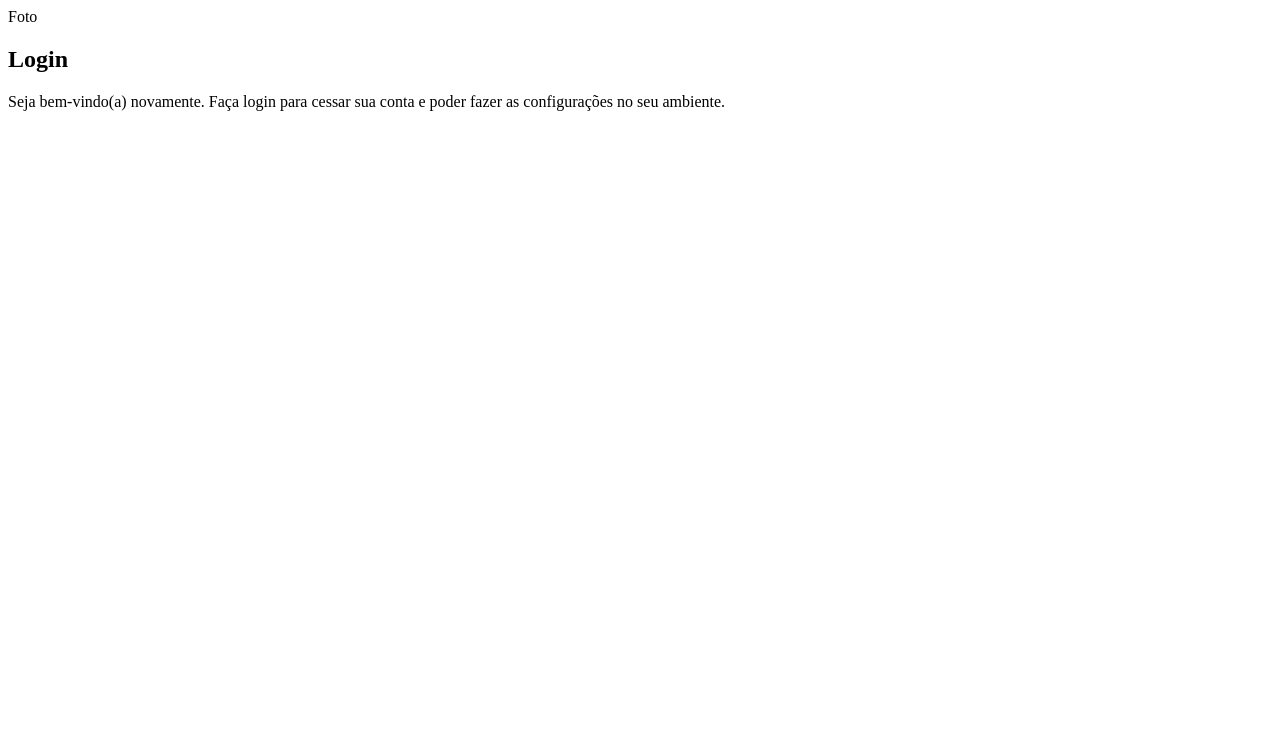
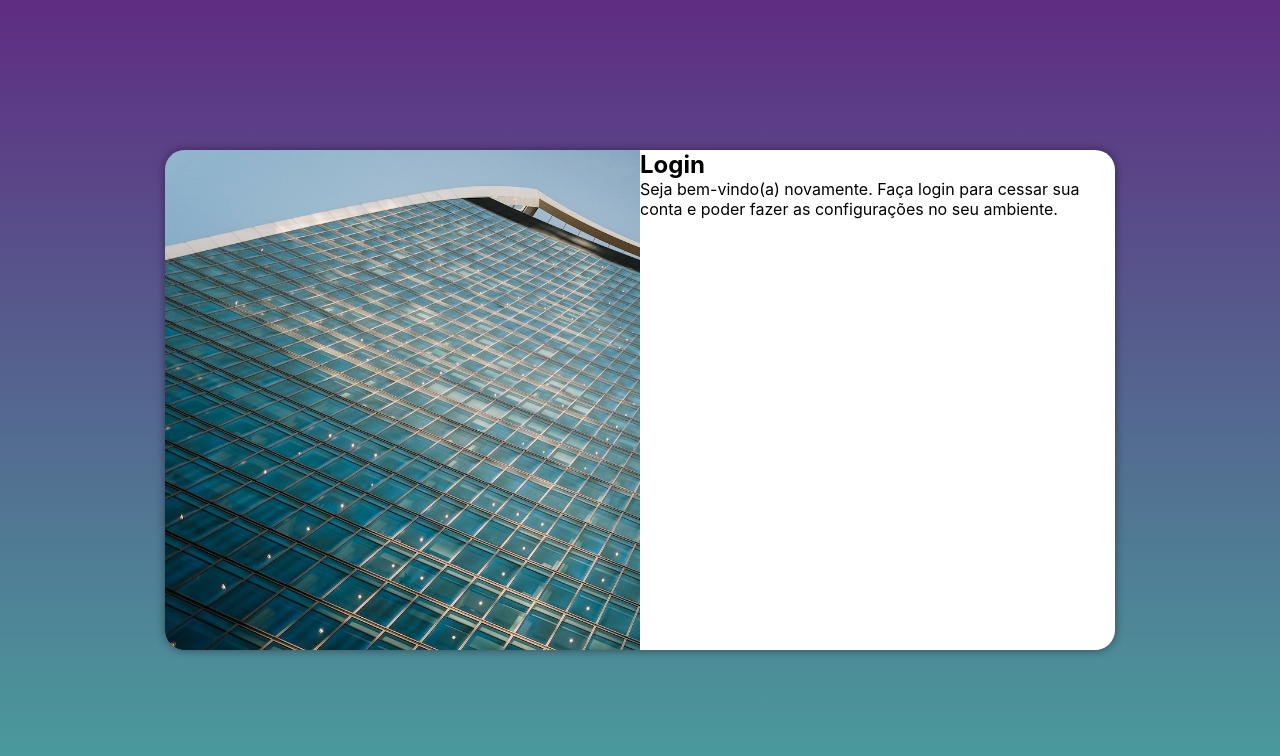
Before and after one commit to maryangela2609/projeto-login, a plain HTML site: page index.html in a window 1280 px wide. Drawn offline with Linux system fonts and the light colour scheme.

Commit message:
media query para outras telas

```diff
--- /dev/null
+++ b/estilos/media-query.css
@@ -0,0 +1,44 @@
+@charset "UTF-8";
+
+@media screen and (min-width: 768px) and  (max-width: 992px) {
+    body {
+        background-image: linear-gradient(to top, #49a09d, #5f2c82);
+    }
+
+    section#login {
+        width: 80vw;
+    }
+
+    section#login > div#imagem {
+        float: left;
+        width: 30%;
+        height: 100%;
+    }
+
+    section#login > div#formulario {
+        float: right;
+        width: 70%;
+    }
+}
+
+@media screen and (min-width: 992px) {
+
+    body {
+        background-image: linear-gradient(to top, #49a09d, #5f2c82);
+    }
+
+    section#login {
+        width: 950px;
+    }
+
+    section#login > div#imagem {
+        float: left;
+        width: 50%;
+        height: 100%;
+    }
+
+    section#login > div#formulario {
+        float: right;
+        width: 50%;
+    }
+}
--- a/estilos/style.css
+++ b/estilos/style.css
@@ -5,3 +5,53 @@
     Verde: #49a09d
     Lilás: #5f2c82
 */
+
+* {
+    font-family: -apple-system, BlinkMacSystemFont, 'Segoe UI', Roboto, Oxygen, Ubuntu, Cantarell, 'Open Sans', 'Helvetica Neue', sans-serif;
+    padding: 0px;
+    margin: 0px;
+    box-sizing: border-box;
+}
+
+body, html {
+    background-color: #5f2c82;
+    height: 100vh;
+    width: 100vw;
+}
+
+main {
+    position: relative;
+    height: 100vh;
+    width: 100vw;
+}
+
+section#login {
+    position: absolute;
+    top: 50%;
+    left: 50%;
+    transform: translate(-50%, -50%);
+
+    overflow: hidden;
+
+    background-color: white;
+    width: 250px;
+    height: 500px;
+    border-radius: 20px;
+    box-shadow: 0px 0px 10px rgba(0, 0, 0, 0.450);
+
+    transition: width .3s, heigth 0.3s;
+    transition-timing-function: ease;
+}
+
+section#login > div#imagem {
+    display: block;
+    background: #5f2c82 url(../imagens/metal.jpg) no-repeat;
+    background-size: cover;
+    background-position: left bottom;
+    height: 200px;
+}
+
+section#login > div#formulario {
+    display: block;
+    padding: 10px;
+}
--- a/index.html
+++ b/index.html
@@ -5,12 +5,13 @@
     <meta name="viewport" content="width=device-width, initial-scale=1.0">
     <title>Login</title>
     <link rel="stylesheet" href="estilos/style.css">
+    <link rel="stylesheet" href="estilos/media-query.css">
 </head>
 <body>
     <main>
         <section id="login">
             <div id="imagem">
-                Foto
+                <!--Aqui vai a imagem nas CSS-->
             </div>
 
             <div id="formulário">
```
